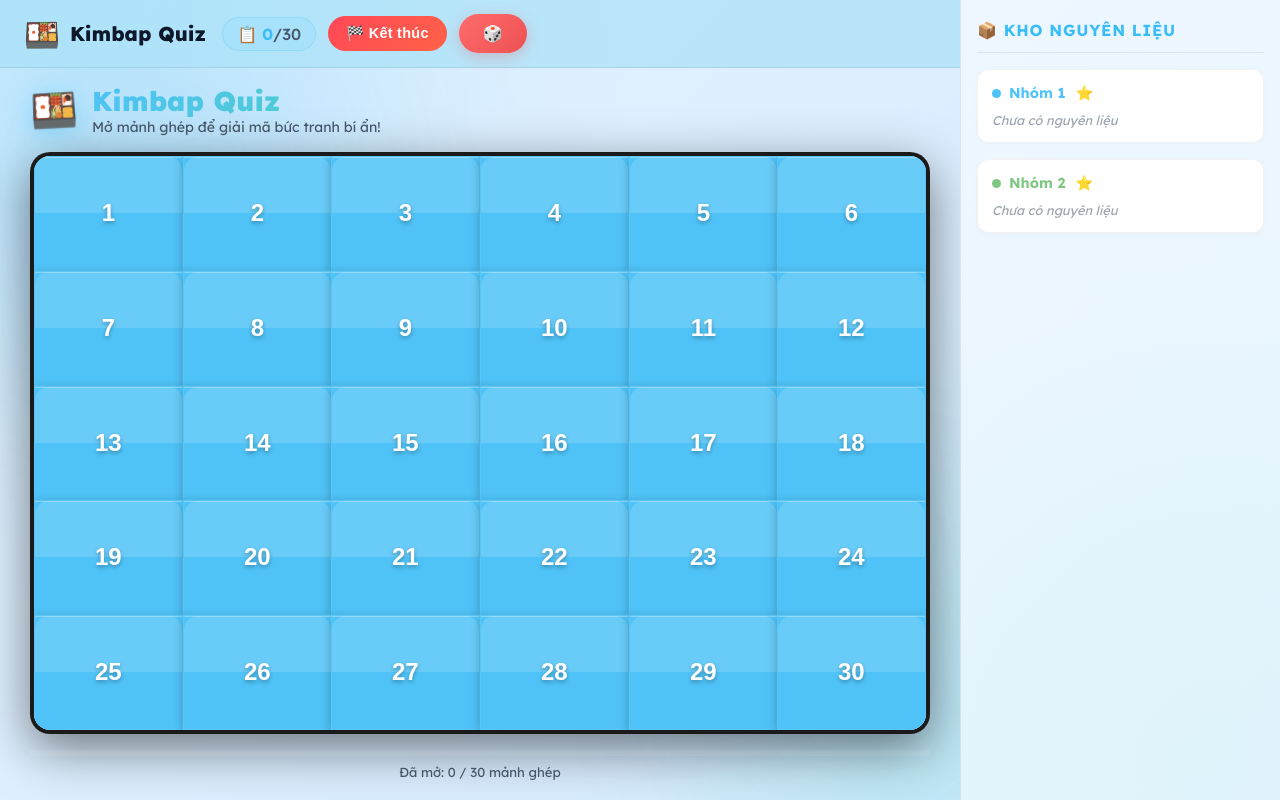
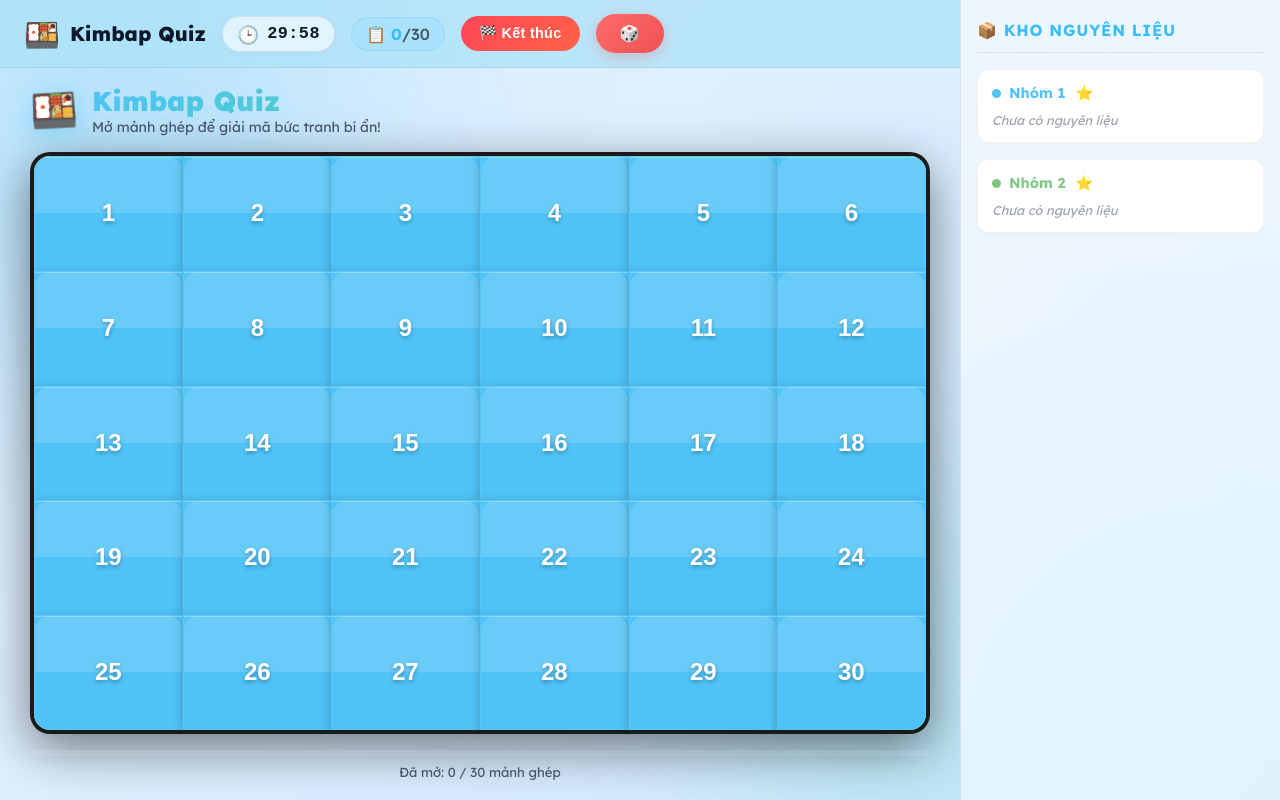
Before and after one commit to trantienhunggg/MLN122, a React (Vite) app: page / in a window 1280 px wide. Both pictures are taken after a click on the button "🎯 Bắt đầu chơi!". Built offline with nearby package versions, Linux system fonts and the light colour scheme.

Commit message:
update time

```diff
--- a/src/App.css
+++ b/src/App.css
@@ -448,7 +448,42 @@ html {
 .gtb-right {
   display: flex;
   align-items: center;
-  gap: 12px;
+  gap: 16px;
+}
+
+.gtb-timer {
+  display: flex;
+  align-items: center;
+  gap: 8px;
+  background: rgba(255, 255, 255, 0.6);
+  padding: 6px 14px;
+  border-radius: 50px;
+  border: 1.5px solid rgba(0, 0, 0, 0.08);
+  box-shadow: 0 2px 8px rgba(0, 0, 0, 0.04);
+  transition: all 0.3s ease;
+}
+
+.gtb-timer.urgent {
+  background: rgba(248, 113, 113, 0.1);
+  border-color: var(--red);
+  color: var(--red);
+  animation: pulse-red 1.5s infinite;
+}
+
+.gtb-timer-icon {
+  font-size: 1.1rem;
+}
+
+.gtb-timer-val {
+  font-family: monospace;
+  font-weight: 800;
+  font-size: 1.05rem;
+  letter-spacing: 0.5px;
+}
+
+@keyframes pulse-red {
+  0%, 100% { opacity: 1; transform: scale(1); }
+  50% { opacity: 0.8; transform: scale(1.02); }
 }
 
 .gtb-stat {
--- a/src/components/GameController.jsx
+++ b/src/components/GameController.jsx
@@ -28,6 +28,7 @@ export default function GameController({ teams, teamInventories, teamStars, onAd
   const [isRandomizing, setIsRandomizing] = useState(false)
   const [randomHighlight, setRandomHighlight] = useState(null)
   const [spinsRemaining, setSpinsRemaining] = useState(0)
+  const [timeLeft, setTimeLeft] = useState(30 * 60) // 30 minutes in seconds
   const audioCtxRef = useRef(null)
   const bgmRef = useRef(null)
 
@@ -44,6 +45,20 @@ export default function GameController({ teams, teamInventories, teamStars, onAd
       }
     }
   }, [phase])
+
+  // Game Countdown Timer (30 mins)
+  useEffect(() => {
+    const timer = setInterval(() => {
+      setTimeLeft(prev => (prev > 0 ? prev - 1 : 0))
+    }, 1000)
+    return () => clearInterval(timer)
+  }, [])
+
+  const formatTime = (secs) => {
+    const m = Math.floor(secs / 60)
+    const s = secs % 60
+    return `${m.toString().padStart(2, '0')}:${s.toString().padStart(2, '0')}`
+  }
 
   const playShuffleSound = () => {
     if (!audioCtxRef.current) audioCtxRef.current = new (window.AudioContext || window.webkitAudioContext)()
@@ -181,6 +196,10 @@ export default function GameController({ teams, teamInventories, teamStars, onAd
               <span className="gtb-title">Kimbap Quiz</span>
             </div>
             <div className="gtb-right">
+              <div className={`gtb-timer ${timeLeft < 300 ? 'urgent' : ''}`}>
+                <span className="gtb-timer-icon">🕒</span>
+                <span className="gtb-timer-val">{formatTime(timeLeft)}</span>
+              </div>
               <span className="gtb-stat">
                 📋 {usedNumbers.length}<span className="gtb-stat-label">/30</span>
               </span>
```
